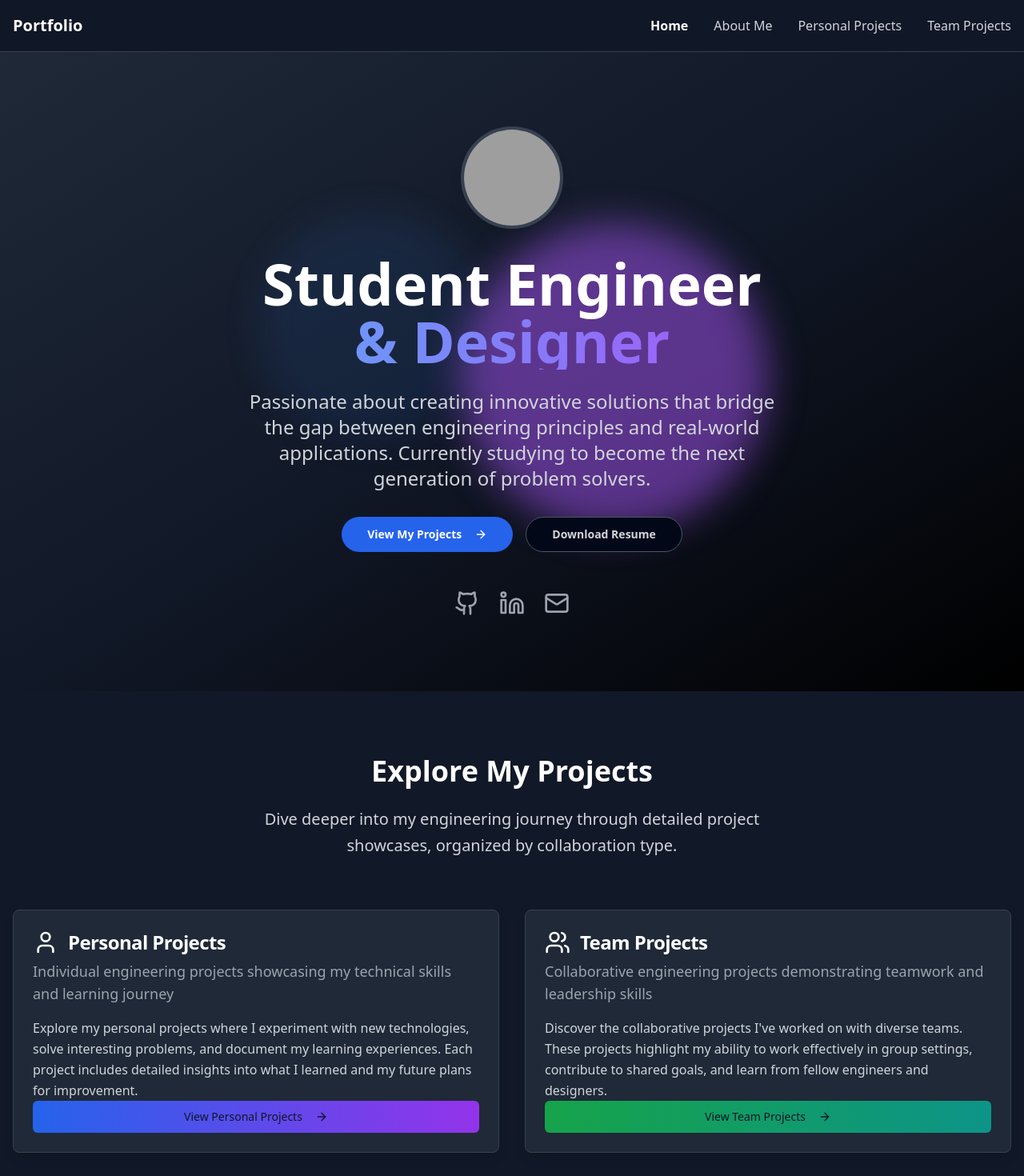
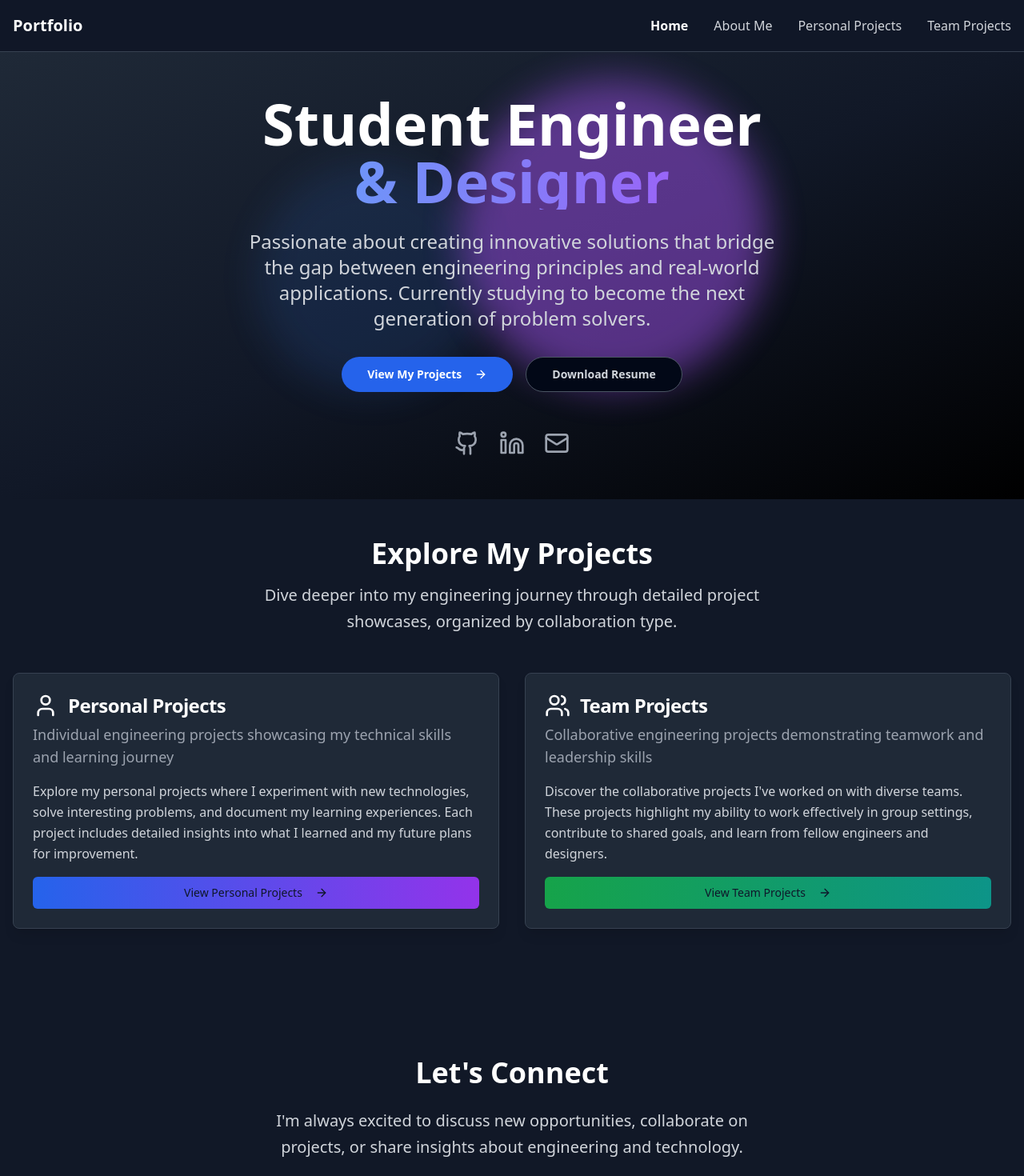
Before and after one commit to ISoSpitefull/engineering-portfolio, a React (Vite) app: page / in a window 1280 px wide. Shown: the top 1470 px of the page at 80% size. Built offline with nearby package versions, Linux system fonts and the light colour scheme; grey boxes are pictures that could not be loaded.

Commit message:
Refactor: Reduce whitespace and remove profile picture
Trimmed whitespace between sections and removed the profile picture from the home page to improve layout.

```diff
--- a/src/components/Hero.tsx
+++ b/src/components/Hero.tsx
@@ -4,7 +4,7 @@ import { ArrowRight, Github, Linkedin, Mail } from "lucide-react";
 
 const Hero = () => {
   return (
-    <section className="relative min-h-screen flex items-center justify-center px-4 overflow-hidden bg-gray-900">
+    <section className="relative min-h-[70vh] flex items-center justify-center px-4 overflow-hidden bg-gray-900">
       {/* Background gradient */}
       <div className="absolute inset-0 bg-gradient-to-br from-gray-800 via-gray-900 to-black"></div>
 
@@ -15,14 +15,6 @@ const Hero = () => {
       </div>
 
       <div className="relative z-10 text-center max-w-4xl mx-auto">
-        <div className="mb-8">
-          <img
-            src="https://images.unsplash.com/photo-1507003211169-0a1dd7228f2d?w=200&h=200&fit=crop&crop=face"
-            alt="Profile"
-            className="w-32 h-32 rounded-full mx-auto mb-6 border-4 border-gray-700 shadow-xl hover:scale-105 transition-transform duration-300"
-          />
-        </div>
-
         <h1 className="text-5xl md:text-7xl font-bold text-white mb-6 animate-fade-in">
           Student Engineer
           <span className="block text-transparent bg-clip-text bg-gradient-to-r from-blue-400 to-purple-500">
--- a/src/pages/Index.tsx
+++ b/src/pages/Index.tsx
@@ -13,15 +13,15 @@ const Index = () => {
         <Hero />
 
         {/* Project Categories Section */}
-        <section className="py-20 px-4 max-w-7xl mx-auto">
-          <div className="text-center mb-16">
-            <h2 className="text-4xl font-bold text-white mb-6">Explore My Projects</h2>
+        <section className="py-12 px-4 max-w-7xl mx-auto">
+          <div className="text-center mb-12">
+            <h2 className="text-4xl font-bold text-white mb-4">Explore My Projects</h2>
             <p className="text-xl text-gray-300 max-w-2xl mx-auto leading-relaxed">
               Dive deeper into my engineering journey through detailed project showcases, organized by collaboration type.
             </p>
           </div>
 
-          <div className="grid md:grid-cols-2 gap-8 mb-16">
+          <div className="grid md:grid-cols-2 gap-8 mb-8">
             <Card className="group hover:shadow-xl transition-all duration-300 hover:-translate-y-2 bg-gray-800 backdrop-blur-sm border-gray-700 shadow-lg">
               <CardHeader className="pb-4">
                 <CardTitle className="text-2xl font-bold text-white group-hover:text-blue-400 transition-colors flex items-center gap-3">
@@ -32,8 +32,8 @@ const Index = () => {
                   Individual engineering projects showcasing my technical skills and learning journey
                 </CardDescription>
               </CardHeader>
-              <CardContent className="space-y-6">
-                <p className="text-gray-300 leading-relaxed">
+              <CardContent className="space-y-4">
+                <p className="text-gray-300 leading-relaxed mb-4">
                   Explore my personal projects where I experiment with new technologies, solve interesting problems,
                   and document my learning experiences. Each project includes detailed insights into what I learned
                   and my future plans for improvement.
@@ -57,8 +57,8 @@ const Index = () => {
                   Collaborative engineering projects demonstrating teamwork and leadership skills
                 </CardDescription>
               </CardHeader>
-              <CardContent className="space-y-6">
-                <p className="text-gray-300 leading-relaxed">
+              <CardContent className="space-y-4">
+                <p className="text-gray-300 leading-relaxed mb-4">
                   Discover the collaborative projects I've worked on with diverse teams. These projects highlight
                   my ability to work effectively in group settings, contribute to shared goals, and learn from
                   fellow engineers and designers.
```
